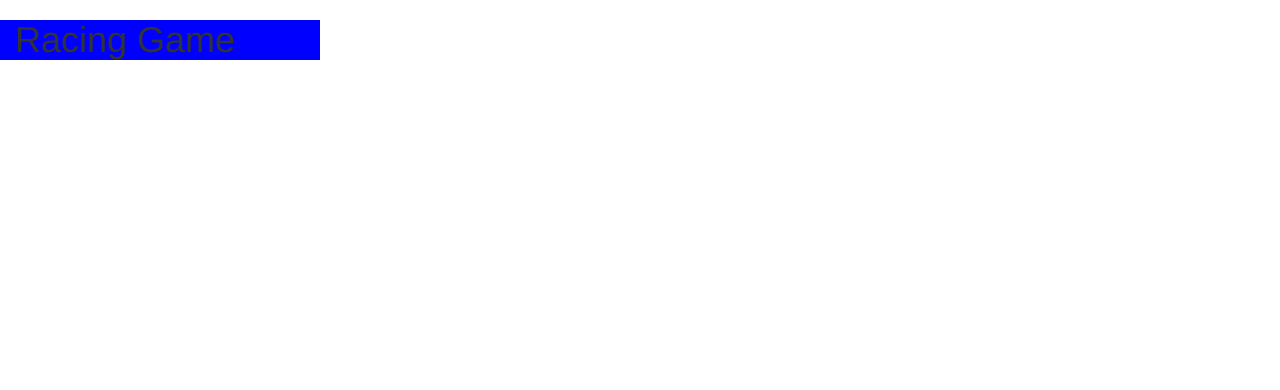
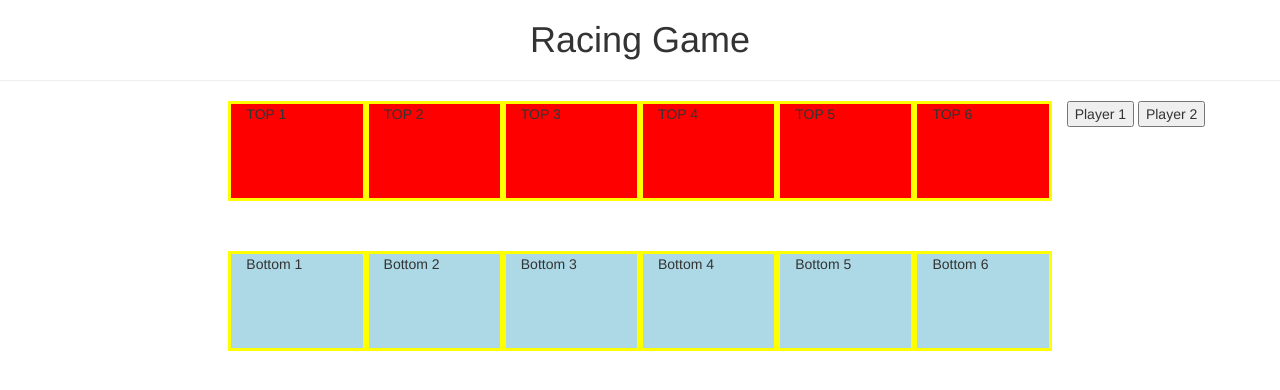
Before and after one commit to 19dst89/racing-game, a plain HTML site: page index.html in a window 1280 px wide. Drawn offline with nearby package versions, Linux system fonts and the light colour scheme.

Commit message:
basic game logic with changing background colors for each player

```diff
--- a/index.html
+++ b/index.html
@@ -8,14 +8,22 @@
   <link href="https://maxcdn.bootstrapcdn.com/bootstrap/3.3.7/css/bootstrap.min.css" rel="stylesheet" integrity="sha384-BVYiiSIFeK1dGmJRAkycuHAHRg32OmUcww7on3RYdg4Va+PmSTsz/K68vbdEjh4u" crossorigin="anonymous">
 
   <!-- scripts -->
-  <script src="main.js" type="text/javascript"></script>
   <script
   src="https://code.jquery.com/jquery-3.1.1.min.js"
   integrity="sha256-hVVnYaiADRTO2PzUGmuLJr8BLUSjGIZsDYGmIJLv2b8="
   crossorigin="anonymous"></script>
+  <script src="main.js" type="text/javascript"></script>
 </head>
 <body>
-  <h1 class="col-md-3">Racing Game</h1>
+  <h1>Racing Game</h1>
+  <hr>
+  <button id="player1">Player 1</button>
+  <button id="player2">Player 2</button>
+
+  <div id="board" class="col-md-8 col-md-offset-2">
+
+  </div>
+
 
 
 </body>
--- a/main.css
+++ b/main.css
@@ -1,3 +1,16 @@
 h1 {
-  background-color: blue;
+  text-align: center;
 }
+
+.top {
+  background-color: red;
+  height: 100px;
+  border: 3px solid yellow;
+  margin-bottom: 50px;
+}
+
+.bottom {
+  background-color: lightblue;
+  height: 100px;
+  border: 3px solid yellow;
+}
--- a/main.js
+++ b/main.js
@@ -1 +1,57 @@
 console.log("Javascript link is working");
+
+$(document).ready(function() {
+  gBoard = [["<div id='1top' class='top col-md-2'>TOP 1</div>",
+    "<div id='2top' class='top col-md-2'>TOP 2</div>",
+    "<div id='3top' class='top col-md-2'>TOP 3</div>",
+    "<div id='4top' class='top col-md-2'>TOP 4</div>",
+    "<div id='5top' class='top col-md-2'>TOP 5</div>",
+    "<div id='6top' class='top col-md-2'>TOP 6</div>"],
+    ["<div id='1bottom' class='bottom col-md-2'>Bottom 1</div>",
+    "<div id='2bottom' class='bottom col-md-2'>Bottom 2</div>",
+    "<div id='3bottom' class='bottom col-md-2'>Bottom 3</div>",
+    "<div id='4bottom' class='bottom col-md-2'>Bottom 4</div>",
+    "<div id='5bottom' class='bottom col-md-2'>Bottom 5</div>",
+    "<div id='6bottom' class='bottom col-md-2'>Bottom 6</div>"]];
+
+
+    for (var i = 0; i < gBoard.length; i++) {
+      for (var j = 0; j < gBoard[i].length; j++) {
+        $('#board').append(gBoard[i][j]);
+      }
+    };
+
+    var clickCounter = 1;
+    $("button#player1").click(function() {
+      $("#" + clickCounter + "top").css("background-color", "blue");
+      clickCounter++
+    });
+
+    var clickCounter2 = 1;
+    $("button#player2").click(function() {
+      $("#" + clickCounter2 + "bottom").css("background-color", "red");
+      clickCounter2++
+    });
+
+
+
+    // $("button#player2").click(function() {
+    //   $(".bottom").css("background-color", "green");
+    // });
+
+
+
+
+
+
+
+
+    // gBoard.forEach( function(el) {
+    //   el.forEach( function(column, idx) {
+
+    //   })
+    // })
+
+
+
+})
```
